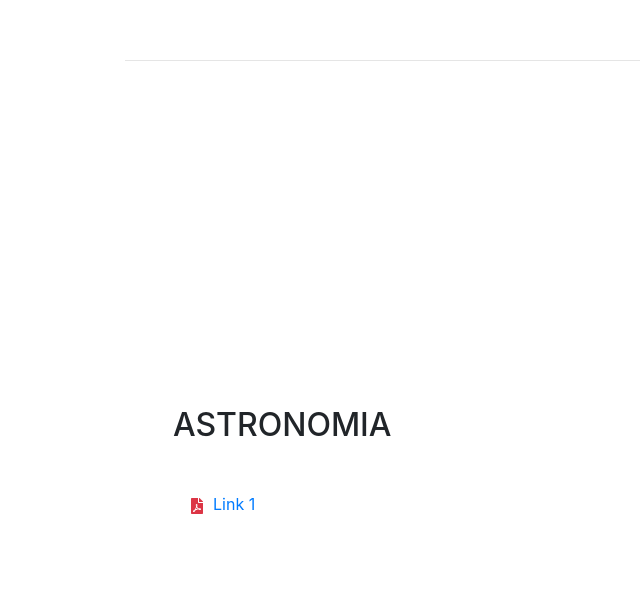
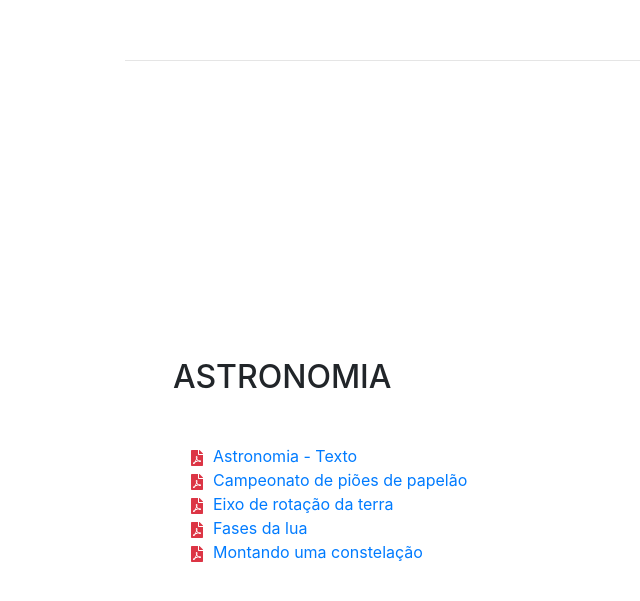
Before and after one commit to rafadelanhese/mestrado, a website with bundled scripts: page index.html in a window 1280 px wide. Shown: the part 2342-2943 px from the top of the page, without its empty margins (147-787 px from the left). Built offline with nearby package versions, Linux system fonts and the light colour scheme; a web font is replaced by a local one.

Commit message:
Adição da pasta arquivos e inserção dos links de astronomia

```diff
--- a/index.html
+++ b/index.html
@@ -130,7 +130,20 @@ Essas conexões entre os assuntos teóricos com a prática laboratorial auxiliam
           <h2 class="mb-5">Astronomia</h2>
           <ul class="fa-ul mb-0">
             <li>
-              <i class="fa-li fa fa-file-pdf-o text-danger"></i><a href="#">Link 1</a></li>
+              <i class="fa-li fa fa-file-pdf-o text-danger"></i><a href="../arquivos/astronomia/astronomia.pdf">Astronomia - Texto</a>
+            </li>
+            <li>
+              <i class="fa-li fa fa-file-pdf-o text-danger"></i><a href="../arquivos/astronomia/campeonato_pioes_papelao.pdf">Campeonato de piões de papelão</a>
+            </li>
+            <li>
+              <i class="fa-li fa fa-file-pdf-o text-danger"></i><a href="../arquivos/astronomia/eixo_rotacao_terra.pdf">Eixo de rotação da terra</a>
+            </li>
+            <li>
+              <i class="fa-li fa fa-file-pdf-o text-danger"></i><a href="../arquivos/astronomia/fases_lua.pdf">Fases da lua</a>
+            </li>
+            <li>
+              <i class="fa-li fa fa-file-pdf-o text-danger"></i><a href="../arquivos/astronomia/montando_uma_constelacao.pdf">Montando uma constelação</a>
+            </li>
           </ul>
         </div>
       </section>
```
Also changed, not shown: 5 other files.
